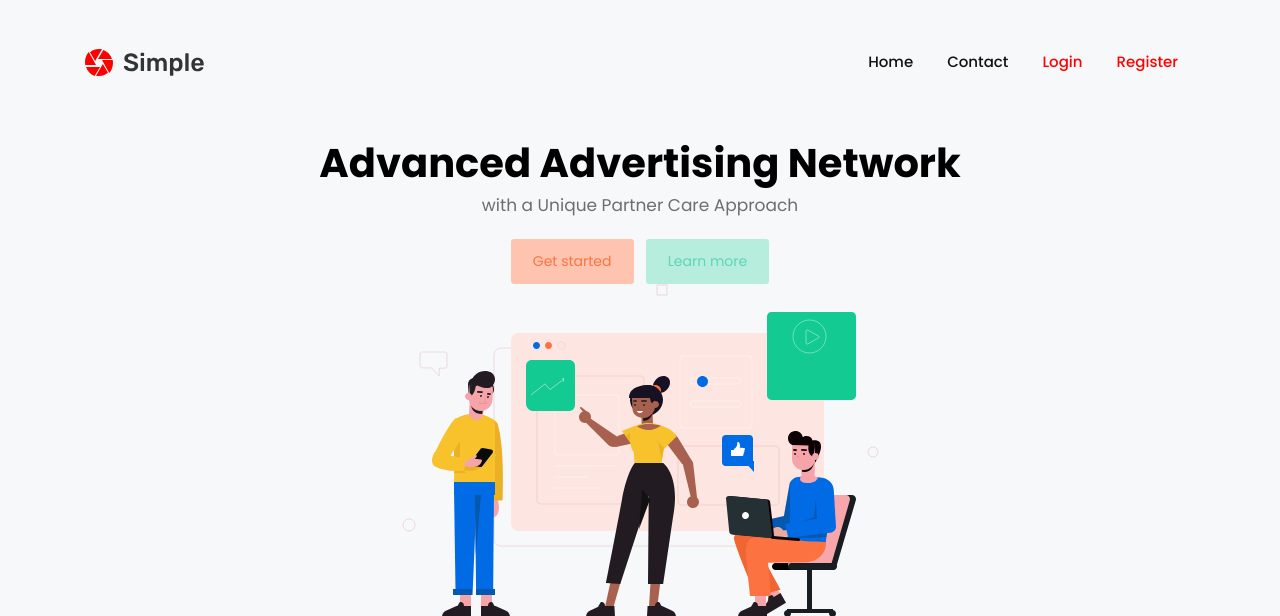
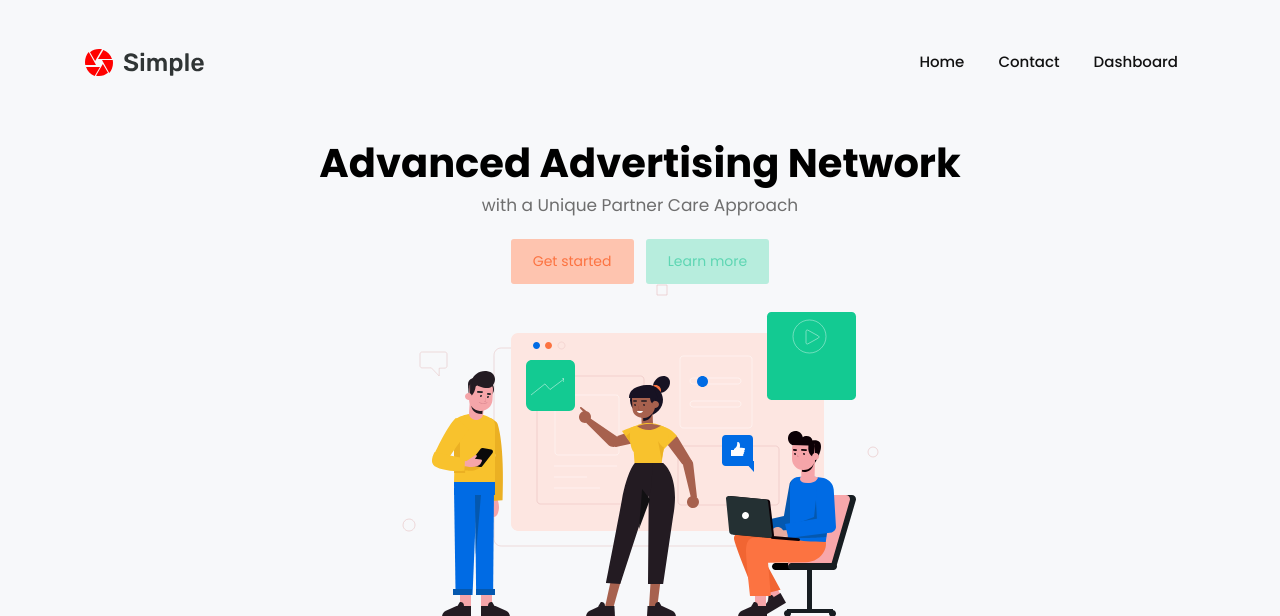
Before and after one commit to Rifat977/adestrra, a Django app: page / in a window 1280 px wide. Shown: the top 616 px of the page. Run offline with Django 5.2, Linux system fonts and the light colour scheme; a user stored in the database is signed in; data comes from the database, SQL or seed files in the repository; both versions use the stored data as it was after the commit; some libraries are stand-ins or nearby versions.

Commit message:
sub id added

```diff
--- a/template/landing/base.html
+++ b/template/landing/base.html
@@ -38,12 +38,18 @@
           <li class="nav-item">
             <a class="nav-link" href="{% url 'core:contact' %}">Contact</a>
           </li>
-          <li class="nav-item">
-            <a class="nav-link" href="#digital-marketing-section">Login</a>
-          </li>
-          <li class="nav-item">
-            <a class="nav-link" href="#digital-marketing-section">Register</a>
-          </li>
+          {% if request.user.is_authenticated %}
+            <li class="nav-item">
+              <a class="nav-link" href="{% url 'core:dashboard' %}">Dashboard</a>
+            </li>
+          {% else %}
+            <li class="nav-item">
+              <a class="nav-link" href="{% url 'account:login' %}">Login</a>
+            </li>
+            <li class="nav-item">
+              <a class="nav-link" href="{% url 'account:register' %}">Register</a>
+            </li>
+          {% endif %}
         </ul>
       </div>
     </div>
--- a/template/landing/index.html
+++ b/template/landing/index.html
@@ -1,7 +1,7 @@
 {% extends 'landing/base.html' %}
 {% load static %}
 
-{% block title %}Home{% endblock %}
+{% block title %}Advanced Advertising Network{% endblock %}
 
 {% block content %}
 <div class="banner" >
```
Also changed, not shown: db.sqlite3.
